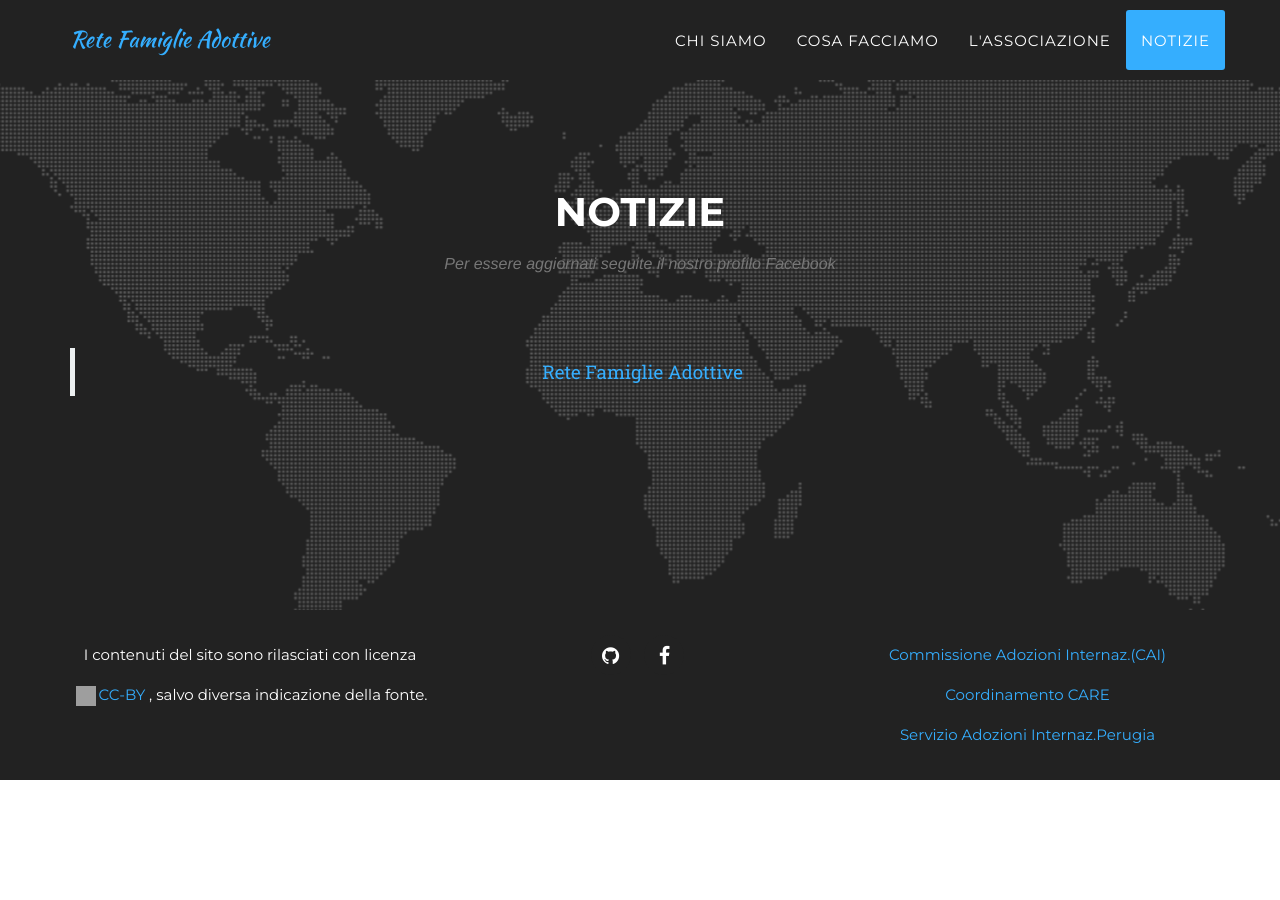
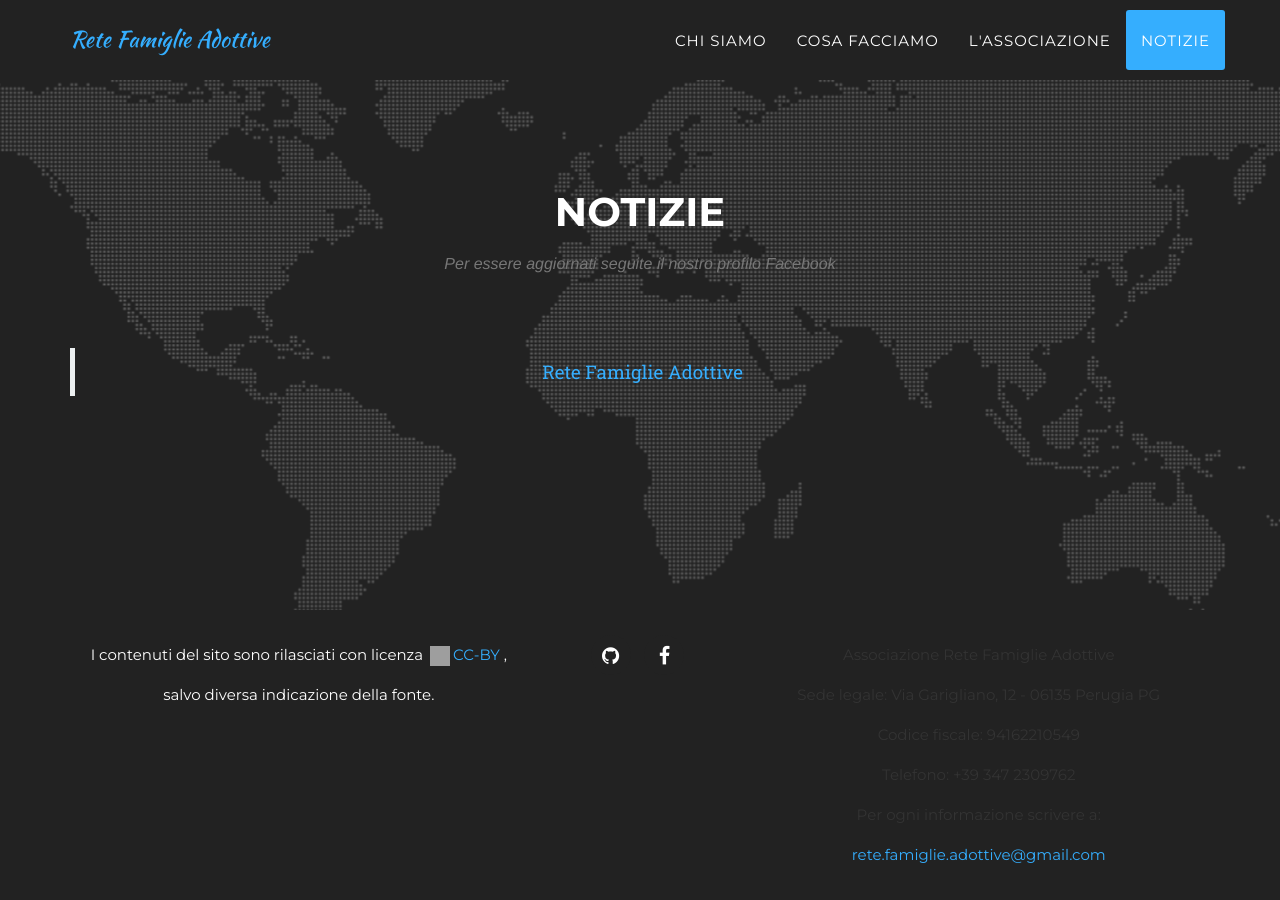
Before and after one commit to ggentili/rfa, a Jekyll site: the page built from index.html, in a window 1280 px wide and 900 px high, scrolled down 2793 px. Built offline with Jekyll 4.4.1, drawn with Linux system fonts in a browser that asks for light colours; some web fonts are replaced; before the commit the page ends 3573 px from its top, so only the background shows below that; grey boxes are pictures that could not be loaded.

Commit message:
Update footer.html

```diff
--- a/_includes/footer.html
+++ b/_includes/footer.html
@@ -2,7 +2,7 @@
     <footer>
           <div class="container">
             <div class="row">
-                <div class="col-md-4">
+                <div class="col-md-5">
                     <span class="copyright">
                       <!--Creative Commons License-->
                       <span style="color: white;">I contenuti del sito sono rilasciati con licenza</span>
@@ -10,7 +10,7 @@
                       <span style="color: white;">, salvo diversa indicazione della fonte.</span>
                       </span>
                 </div>
-                <div class="col-md-4">
+                <div class="col-md-2">
                     <ul class="list-inline social-buttons">
                         {% for network in site.social %}
                         <li><a href="{{ network.url }}"><i class="fa fa-{{ network.title }}"></i></a>
@@ -18,7 +18,19 @@
                         {% endfor %}
                     </ul>
                 </div>
-                <div class="col-md-4">
+                <div class="col-md-5">
+                    <ul class="list-inline quicklinks">
+                        <li>Associazione Rete Famiglie Adottive<br>
+                        Sede legale: Via Garigliano, 12 - 06135 Perugia PG<br>
+                        Codice fiscale: 94162210549<br>
+                        </li>
+                        <li>Telefono: +39 347 2309762<br>
+                        </li>
+                        <li>Per ogni informazione scrivere a:<br>
+                        <a href="mailto:rete.famiglie.adottive@gmail.com">rete.famiglie.adottive@gmail.com</a>
+                        </li>
+                    </ul>
+<!--
                     <ul class="list-inline quicklinks">
                         <li><a href="http://www.commissioneadozioni.it/">Commissione Adozioni Internaz.(CAI)</a><br>
                         </li>
@@ -27,6 +39,7 @@
                         <li><a href="http://www.comune.perugia.it/pagine/adozioni/">Servizio Adozioni Internaz.Perugia</a>
                         </li>
                     </ul>
+-->
                 </div>
             </div>
         </div>
```
